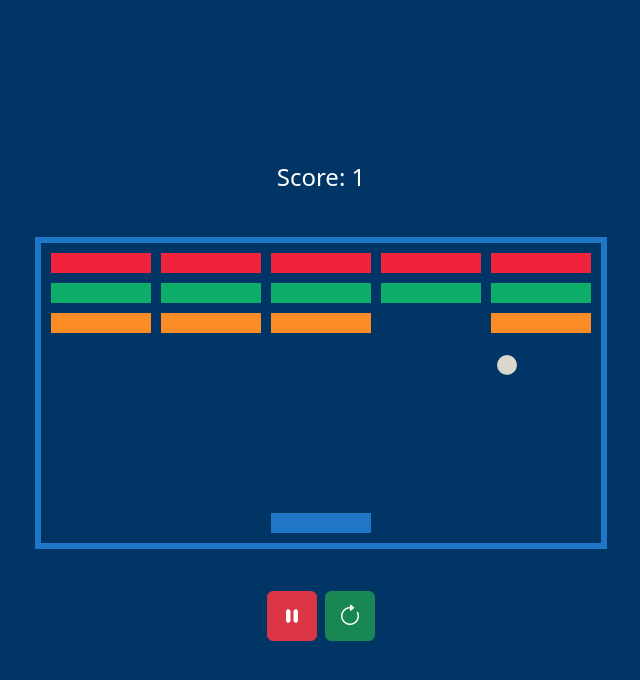
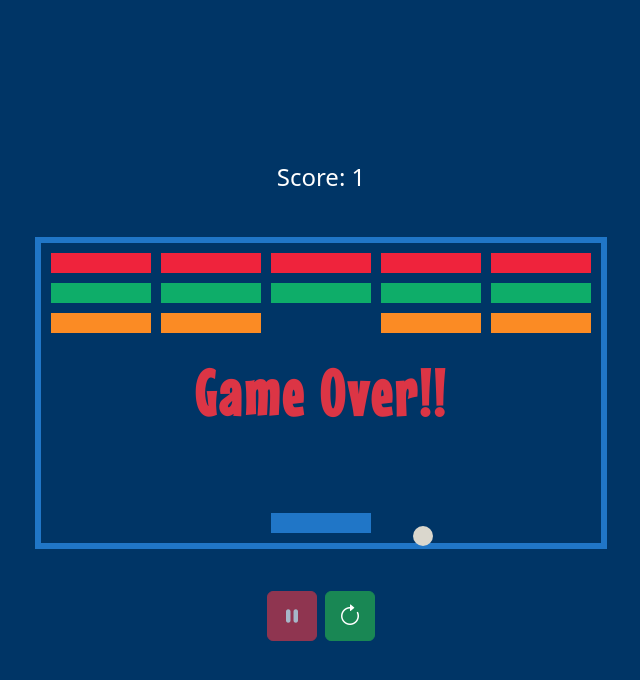
Before and after one commit to FlorNV/2d-breakout-game, a plain HTML site: page index.html in a window 1280 px wide. Both pictures are taken after a click on the button 611 px from the left and 616 px from the top of the page. Shown: the whole page, without its empty margins (319-959 px from the left). Drawn offline with nearby package versions, Linux system fonts and the light colour scheme.

Commit message:
Agrego mejoras en colisiones

```diff
--- a/css/styles.css
+++ b/css/styles.css
@@ -1,4 +1,8 @@
 @import url('https://fonts.googleapis.com/css2?family=Mouse+Memoirs&family=Roboto+Slab:wght@400;600;700&display=swap');
+
+body {
+    box-sizing: border-box;
+}
 
 .bg-darkblue {
     background-color: #003566;
@@ -46,8 +50,10 @@
 }
 
 .ball {
-    height: 20px;
-    width: 20px;
+    /* height: 20px;
+    width: 20px; */
+    padding: 10px;
+    transform: translate(-50%,-50%);
     border-radius: 100%;
     background-color: #dad7cd;
     position: absolute;
@@ -69,9 +75,17 @@ div.message {
     transform: translate(-50%, -50%);
     font-size: 4rem;
     font-weight: bolder;
-    font-variant: small-caps;
     text-transform: capitalize;
-    /* font-family: 'Roboto Slab', serif; */
     font-family: 'Mouse Memoirs', sans-serif;
     letter-spacing: 0.2rem;
 }
+
+div.point {
+    position: absolute;
+    left: 220px;
+    top: 30px;
+    transform: translate(-50%, -50%);
+    z-index: 3;
+    padding: 1px;
+    background-color: #dad7cd;
+}
--- a/index.html
+++ b/index.html
@@ -23,7 +23,6 @@
         </div>
     </div>
 
-    <script src="js/Block.js"></script>
     <script src="js/index.js"></script>
     <script src="https://cdn.jsdelivr.net/npm/bootstrap@5.2.0-beta1/dist/js/bootstrap.bundle.min.js"
         integrity="sha384-pprn3073KE6tl6bjs2QrFaJGz5/SUsLqktiwsUTF55Jfv3qYSDhgCecCxMW52nD2"
--- a/js/Block.js
+++ /dev/null
@@ -1,12 +0,0 @@
-class Block {
-
-    blockWidth = 100;
-    blockHeight = 20;
-
-    constructor(xAxis, yAxis) {
-        this.bottomLeft = [xAxis, yAxis];
-        this.bottomRight = [xAxis + this.blockWidth, yAxis];
-        this.topLeft = [xAxis, yAxis + this.blockHeight];
-        this.topRight = [xAxis + this.blockWidth, yAxis + this.blockHeight];
-    }
-}
--- a/js/index.js
+++ b/js/index.js
@@ -1,113 +1,131 @@
 const container = document.querySelector(".game-container");
-const MAX_BLOCKS = 15;
-let blocks = [];
-let blocksAUX = [];
+const ROW_BLOCKS = 3;
+const COLS_BLOCKS = 5;
+const BOARD_WIDTH = 560;
+const BOARD_HEIGHT = 300;
+const BALL_RADIUS = 10;
+const BLOCK_WIDTH = 100;
+const BLOCK_HEIGHT = 20;
+const MARGIN = 10;
+let blocks = new Array(ROW_BLOCKS);
+let user = null;
+let ball = null;
 let score = 0;
 document.getElementById("score").innerHTML = score;
-let userBlock;
-const boardWidth = 560;
-const boardHeight = 300;
-const ballDiameter = 20;
-const userBlockWidth = 100;
-const userBlockHeight = 20;
-const userStartPosition = [230, 10];
-const ballStartPosition = [270, 30];
-let userCurrentPosition = userStartPosition.slice();
-let ballCurrentPosition = ballStartPosition.slice();
-let xPosition = randomPosition();
-let yPosition = 2;
 let timerId;
 let flag = true;
 
-function randomPosition() {
-  const arr = [-2, 2];
-  return arr[Math.floor(Math.random() * 2)];
-}
+const createUserBlock = () => {
+  user = {
+    x: BOARD_WIDTH / 2 - BLOCK_WIDTH / 2,
+    y: BOARD_HEIGHT - BLOCK_HEIGHT - MARGIN,
+    width: BLOCK_WIDTH,
+    height: BLOCK_HEIGHT,
+    dx: 10,
+  };
+};
+
+const createBall = () => {
+  ball = {
+    x: BOARD_WIDTH / 2,
+    y: BOARD_HEIGHT - BLOCK_HEIGHT - MARGIN - BALL_RADIUS,
+    r: BALL_RADIUS,
+    dx: 3 * (Math.random() * 2 - 1),
+    dy: -3,
+    speed: 4,
+  };
+};
 
 const addBlocks = () => {
-  let x = 10,
-    y = 270;
-  if (blocks.length == 0) {
-    for (let i = 1; i <= MAX_BLOCKS; i++) {
-      const block = new Block(x, y);
-      const divBlock = document.createElement("div");
-      divBlock.style.left = block.bottomLeft[0] + "px";
-      divBlock.style.bottom = block.bottomLeft[1] + "px";
-      divBlock.classList.add("block");
-      if (i <= 5) {
-        divBlock.classList.add("red");
-      } else if (i <= 10) {
-        divBlock.classList.add("green");
-      } else {
-        divBlock.classList.add("orange");
-      }
-      container.appendChild(divBlock);
-      x += 110;
-      if (i % 5 == 0) {
-        x = 10;
-        y -= 30;
-      }
-      blocks.push(block);
-    }
-  } else {
-    const blockElements = document.querySelectorAll("div.game-container > div");
-    for (let i = 0; i < blockElements.length - 2; i++) {
-      if (!blockElements[i].classList.contains("block")) {
-        blockElements[i].classList.add("block");
-      }
+  if (!blocks.length == 0) {
+    blocks = [];
+    while (container.firstChild) {
+      container.removeChild(container.firstChild);
     }
   }
-  blocksAUX = blocks.slice();
+
+  let y = MARGIN;
+  for (let r = 0; r < ROW_BLOCKS; r++) {
+    blocks[r] = new Array(COLS_BLOCKS);
+    let x = MARGIN;
+    for (let c = 0; c < COLS_BLOCKS; c++) {
+      blocks[r][c] = {
+        x: x,
+        y: y,
+        width: BLOCK_WIDTH,
+        height: BLOCK_HEIGHT,
+        broken: false,
+      };
+      const blockElement = document.createElement("div");
+      blockElement.style.left = blocks[r][c].x + "px";
+      blockElement.style.top = blocks[r][c].y + "px";
+      blockElement.classList.add("block");
+      blockElement.classList.add(`r-${r}`);
+      blockElement.classList.add(`c-${c}`);
+      if (r == 0) {
+        blockElement.classList.add("red");
+      } else if (r == 1) {
+        blockElement.classList.add("green");
+      } else {
+        blockElement.classList.add("orange");
+      }
+      container.appendChild(blockElement);
+      x += BLOCK_WIDTH + MARGIN;
+    }
+    y += BLOCK_HEIGHT + MARGIN;
+  }
+};
+
+const addUserBlock = () => {
+  createUserBlock();
+  const userBlockElement = document.createElement("div");
+  userBlockElement.classList.add("user");
+  userBlockElement.style.left = user.x + "px";
+  userBlockElement.style.top = user.y + "px";
+  container.appendChild(userBlockElement);
+};
+
+const addBall = () => {
+  createBall();
+  const ballElement = document.createElement("div");
+  ballElement.classList.add("ball");
+  container.appendChild(ballElement);
+  positionBall();
 };
 
 addBlocks();
+addUserBlock();
+addBall();
 
-const addUserBlock = () => {
-  userBlock = document.createElement("div");
-  userBlock.classList.add("user");
-  positionUserBlock();
-  container.appendChild(userBlock);
-};
+function positionBall() {
+  const ballElement = document.querySelector(".ball");
+  ballElement.style.left = ball.x + "px";
+  ballElement.style.top = ball.y + "px";
+}
 
-addUserBlock();
-
-function positionUserBlock() {
-  userBlock.style.left = userCurrentPosition[0] + "px";
-  userBlock.style.bottom = userCurrentPosition[1] + "px";
+function moveBall() {
+  ball.x += ball.dx;
+  ball.y += ball.dy;
+  positionBall();
+  checkForCollisions();
 }
 
 function moveUser(e) {
+  const userElement = document.querySelector(".user");
   switch (e.key) {
     case "ArrowLeft":
-      if (userCurrentPosition[0] > 0) {
-        userCurrentPosition[0] -= 10;
-        positionUserBlock();
+      if (user.x > 0) {
+        user.x -= user.dx;
+        userElement.style.left = user.x + "px";
       }
       break;
     case "ArrowRight":
-      if (userCurrentPosition[0] < boardWidth - userBlockWidth) {
-        userCurrentPosition[0] += 10;
-        positionUserBlock();
+      if (user.x < BOARD_WIDTH - user.width) {
+        user.x += user.dx;
+        userElement.style.left = user.x + "px";
       }
       break;
   }
-}
-
-const ball = document.createElement("div");
-ball.classList.add("ball");
-positionBall();
-container.appendChild(ball);
-
-function positionBall() {
-  ball.style.left = ballCurrentPosition[0] + "px";
-  ball.style.bottom = ballCurrentPosition[1] + "px";
-}
-
-function moveBall() {
-  ballCurrentPosition[0] += xPosition;
-  ballCurrentPosition[1] += yPosition;
-  positionBall();
-  checkForColisions();
 }
 
 document.getElementById("play-pause").addEventListener("click", playPauseGame);
@@ -124,7 +142,7 @@ function playPauseGame() {
     iconButton.classList.remove("bi-pause-fill");
   } else {
     if (timerId) clearInterval(timerId);
-    timerId = setInterval(moveBall, 30);
+    timerId = setInterval(moveBall, 20);
     document.addEventListener("keydown", moveUser);
     iconButton.classList.add("bi-pause-fill");
     iconButton.classList.remove("bi-play-fill");
@@ -145,14 +163,9 @@ function restartGame() {
   flag = true;
   score = 0;
   document.getElementById("score").innerHTML = score;
-  xPosition = randomPosition();
-  yPosition = 2;
-  userCurrentPosition = userStartPosition.slice();
-  ballCurrentPosition = ballStartPosition.slice();
   addBlocks();
-  positionUserBlock();
-  positionBall();
-  document.getElementById('message').remove();
+  addUserBlock();
+  addBall();
 }
 
 function stopGame() {
@@ -161,44 +174,57 @@ function stopGame() {
   document.querySelector("#play-pause").classList.add("disabled");
 }
 
-function checkForColisions() {
-  for (let i = 0; i < blocksAUX.length; i++) {
-    if (
-      (ballCurrentPosition[0] > blocksAUX[i].bottomLeft[0] &&
-        ballCurrentPosition[0] < blocksAUX[i].bottomRight[0] &&
-        ballCurrentPosition[1] + ballDiameter > blocksAUX[i].bottomLeft[1] &&
-        ballCurrentPosition[1] <= blocksAUX[i].topLeft[1]) ||
-      (ballCurrentPosition[0] + ballDiameter == blocksAUX[i].bottomLeft[0] &&
-        ballCurrentPosition[1] > blocksAUX[i].bottomLeft[1] &&
-        ballCurrentPosition[1] < blocksAUX[i].topLeft[1])
-    ) {
-      const blockElements = document.querySelectorAll(".block");
-      blockElements[i].classList.remove("block");
-      blocksAUX.splice(i, 1);
-      changeDirection();
-      score++;
-      document.getElementById("score").innerHTML = score;
-      if (blocksAUX.length == 0) {
-        stopGame();
-        const message = document.createElement("div");
-        message.textContent = "you win!!";
-        message.classList.add("message");
-        message.classList.add("text-info");
-        message.setAttribute("id", "message");
-        container.appendChild(message);
+function checkForCollisions() {
+  // Blocks Collisions
+  for (let r = 0; r < ROW_BLOCKS; r++) {
+    for (let c = 0; c < COLS_BLOCKS; c++) {
+      let block = blocks[r][c];
+      if (!block.broken) {
+        if (
+          ball.x > block.x &&
+          ball.x < block.x + block.width &&
+          ball.y + ball.r > block.y &&
+          ball.y - ball.r < block.y + block.height
+        ) {
+          // document.getElementById("play-pause").click();
+          // const blockElement = document.querySelector(`div.r-${r}.c-${c}`);
+          // blockElement.classList.add("bg-light");
+
+          block.broken = true;
+          const blockElement = document.querySelector(`div.r-${r}.c-${c}`);
+          blockElement.classList.remove("block");
+          ball.dy = -ball.dy;
+          score++;
+          document.getElementById("score").innerHTML = score;
+        }
       }
     }
   }
 
+  // User Collisions
   if (
-    ballCurrentPosition[0] >= boardWidth - ballDiameter ||
-    ballCurrentPosition[1] >= boardHeight - ballDiameter ||
-    ballCurrentPosition[0] <= 0
+    ball.x > user.x &&
+    ball.x < user.x + user.width &&
+    ball.y + ball.r > user.y
   ) {
-    changeDirection();
+    let collidePoint = ball.x - (user.x + user.width / 2);
+    collidePoint = collidePoint / (user.width / 2);
+    let angle = (collidePoint * Math.PI) / 3;
+
+    ball.dx = ball.speed * Math.sin(angle);
+    ball.dy = -ball.speed * Math.cos(angle);
   }
 
-  if (ballCurrentPosition[1] <= 0) {
+  // Wall Collisions
+  if (ball.x + ball.r > BOARD_WIDTH || ball.x - ball.r < 0) {
+    ball.dx = -ball.dx;
+  }
+
+  if (ball.y - ball.r < 0) {
+    ball.dy = -ball.dy;
+  }
+
+  if (ball.y + ball.r > BOARD_HEIGHT) {
     stopGame();
     const message = document.createElement("div");
     message.textContent = "game over!!";
@@ -208,31 +234,14 @@ function checkForColisions() {
     container.appendChild(message);
   }
 
-  if (
-    ballCurrentPosition[0] >= userCurrentPosition[0] &&
-    ballCurrentPosition[0] <= userCurrentPosition[0] + userBlockWidth &&
-    ballCurrentPosition[1] > userCurrentPosition[1] &&
-    ballCurrentPosition[1] <= userCurrentPosition[1] + userBlockHeight
-  ) {
-    changeDirection();
+  const blockElements = document.querySelectorAll("div.block");
+  if (blockElements.length == 0) {
+    stopGame();
+    const message = document.createElement("div");
+    message.textContent = "you win!!";
+    message.classList.add("message");
+    message.classList.add("text-info");
+    message.setAttribute("id", "message");
+    container.appendChild(message);
   }
 }
-
-function changeDirection() {
-  if (xPosition > 0 && yPosition > 0) {
-    yPosition = -yPosition;
-    return;
-  }
-  if (xPosition > 0 && yPosition < 0) {
-    xPosition = -xPosition;
-    return;
-  }
-  if (xPosition < 0 && yPosition < 0) {
-    yPosition = -yPosition;
-    return;
-  }
-  if (xPosition < 0 && yPosition > 0) {
-    xPosition = -xPosition;
-    return;
-  }
-}
```
